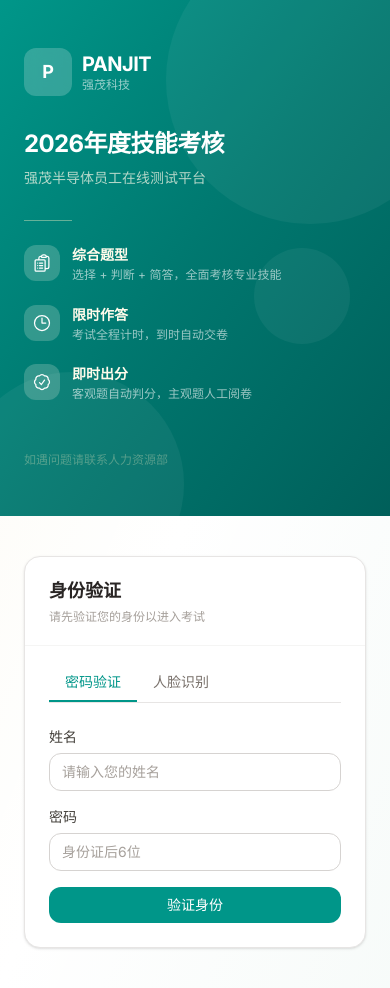
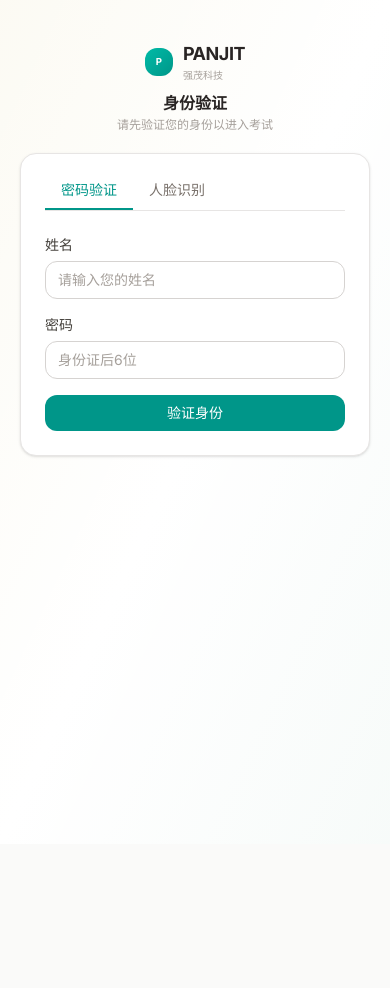
Before and after one commit to Aken-Teams/hr-online-test, a Next.js app: page / in a window 390 px wide. After the commit the page ends 844 px from the top, so only its background shows below. Built offline with nearby package versions, Linux system fonts and the light colour scheme.

Commit message:
建立手機版本

```diff
--- a/src/app/(exam)/instructions/page.tsx
+++ b/src/app/(exam)/instructions/page.tsx
@@ -293,8 +293,8 @@ export default function InstructionsPage() {
 
   if (error) {
     return (
-      <div className="flex min-h-screen flex-col items-center justify-center px-4">
-        <Logo size="sm" className="mb-8" />
+      <div className="flex min-h-screen flex-col items-center justify-start px-4 pt-10 md:justify-center md:pt-0">
+        <Logo size="sm" className="mb-4 md:mb-8" />
         <div className="w-full max-w-md rounded-xl border border-red-200 bg-white p-8 text-center shadow-sm">
           <svg
             className="mx-auto mb-4 h-12 w-12 text-red-400"
@@ -345,14 +345,14 @@ export default function InstructionsPage() {
     .join('，');
 
   return (
-    <div className="flex min-h-screen flex-col items-center justify-center px-4 py-12">
-      <Logo size="sm" className="mb-8" />
+    <div className="flex min-h-screen flex-col items-center justify-start px-4 pt-6 pb-8 md:justify-center md:py-12">
+      <Logo size="sm" className="mb-4 md:mb-8" />
 
       <div className="w-full max-w-lg rounded-xl border border-stone-200 bg-white shadow-sm">
         {/* Header */}
-        <div className="border-b border-stone-100 px-6 py-5">
+        <div className="border-b border-stone-100 px-4 py-4 md:px-6 md:py-5">
           <div className="flex items-center gap-3">
-            <h2 className="text-lg font-semibold text-stone-800">{exam.title}</h2>
+            <h2 className="text-base font-semibold text-stone-800 md:text-lg">{exam.title}</h2>
             {exam.isPracticeMode && (
               <Badge variant="info">练习模式</Badge>
             )}
@@ -363,28 +363,28 @@ export default function InstructionsPage() {
         </div>
 
         {/* Exam details */}
-        <div className="space-y-4 px-6 py-5">
+        <div className="space-y-3 px-4 py-4 md:space-y-4 md:px-6 md:py-5">
           {/* Info grid */}
-          <div className="grid grid-cols-2 gap-3">
-            <div className="rounded-lg bg-stone-50 px-4 py-3">
+          <div className="grid grid-cols-2 gap-2 md:gap-3">
+            <div className="rounded-lg bg-stone-50 px-3 py-2.5 md:px-4 md:py-3">
               <p className="text-xs text-stone-500">题目组成</p>
-              <p className="mt-0.5 text-sm font-medium text-stone-800">
+              <p className="mt-0.5 text-xs font-medium text-stone-800 md:text-sm">
                 {composition || `共 ${exam.totalScore} 分`}
               </p>
             </div>
-            <div className="rounded-lg bg-stone-50 px-4 py-3">
+            <div className="rounded-lg bg-stone-50 px-3 py-2.5 md:px-4 md:py-3">
               <p className="text-xs text-stone-500">考试时长</p>
               <p className="mt-0.5 text-sm font-medium text-stone-800">
                 {exam.timeLimitMinutes} 分钟
               </p>
             </div>
-            <div className="rounded-lg bg-stone-50 px-4 py-3">
+            <div className="rounded-lg bg-stone-50 px-3 py-2.5 md:px-4 md:py-3">
               <p className="text-xs text-stone-500">满分</p>
               <p className="mt-0.5 text-sm font-medium text-stone-800">
                 {exam.totalScore} 分
               </p>
             </div>
-            <div className="rounded-lg bg-stone-50 px-4 py-3">
+            <div className="rounded-lg bg-stone-50 px-3 py-2.5 md:px-4 md:py-3">
               <p className="text-xs text-stone-500">及格分数</p>
               <p className="mt-0.5 text-sm font-medium text-stone-800">
                 {exam.passScore} 分
@@ -438,7 +438,7 @@ export default function InstructionsPage() {
         </div>
 
         {/* Footer */}
-        <div className="border-t border-stone-100 px-6 py-4">
+        <div className="border-t border-stone-100 px-4 py-3 md:px-6 md:py-4">
           <Button
             size="lg"
             className="w-full"
--- a/src/app/(exam)/page.tsx
+++ b/src/app/(exam)/page.tsx
@@ -396,8 +396,8 @@ export default function WelcomePage() {
 
   return (
     <div className="flex min-h-screen flex-col md:flex-row">
-      {/* ===== Left: Introduction ===== */}
-      <div className="relative flex flex-col justify-center overflow-hidden bg-gradient-to-br from-teal-600 via-teal-700 to-teal-800 px-6 py-12 md:w-[55%] md:px-12 lg:px-20">
+      {/* ===== Left: Introduction (hidden on mobile) ===== */}
+      <div className="relative hidden flex-col justify-center overflow-hidden bg-gradient-to-br from-teal-600 via-teal-700 to-teal-800 px-6 py-12 md:flex md:w-[55%] md:px-12 lg:px-20">
         {/* Decorative shapes */}
         <div className="pointer-events-none absolute -right-16 -top-16 h-72 w-72 rounded-full bg-white/5" />
         <div className="pointer-events-none absolute -bottom-20 -left-10 h-56 w-56 rounded-full bg-white/5" />
@@ -452,11 +452,18 @@ export default function WelcomePage() {
       </div>
 
       {/* ===== Right: Login ===== */}
-      <div className="flex flex-col items-center justify-center px-6 py-10 md:w-[45%] md:px-10 lg:px-16">
+      <div className="flex min-h-screen flex-col items-center justify-start px-5 pt-10 pb-6 md:min-h-0 md:justify-center md:px-10 md:py-10 md:w-[45%] lg:px-16">
         <div className="w-full max-w-sm">
+          {/* Mobile-only compact header */}
+          <div className="mb-5 flex flex-col items-center md:hidden">
+            <Logo size="sm" />
+            <h1 className="mt-2 text-base font-bold text-stone-800">身份验证</h1>
+            <p className="mt-0.5 text-xs text-stone-400">请先验证您的身份以进入考试</p>
+          </div>
+
           <div className="rounded-2xl border border-stone-200 bg-white shadow-sm">
-            {/* Card header */}
-            <div className="border-b border-stone-100 px-6 py-5">
+            {/* Card header (desktop only) */}
+            <div className="hidden border-b border-stone-100 px-6 py-5 md:block">
               <h2 className="text-lg font-semibold text-stone-800">身份验证</h2>
               <p className="mt-1 text-xs text-stone-400">
                 请先验证您的身份以进入考试
```
